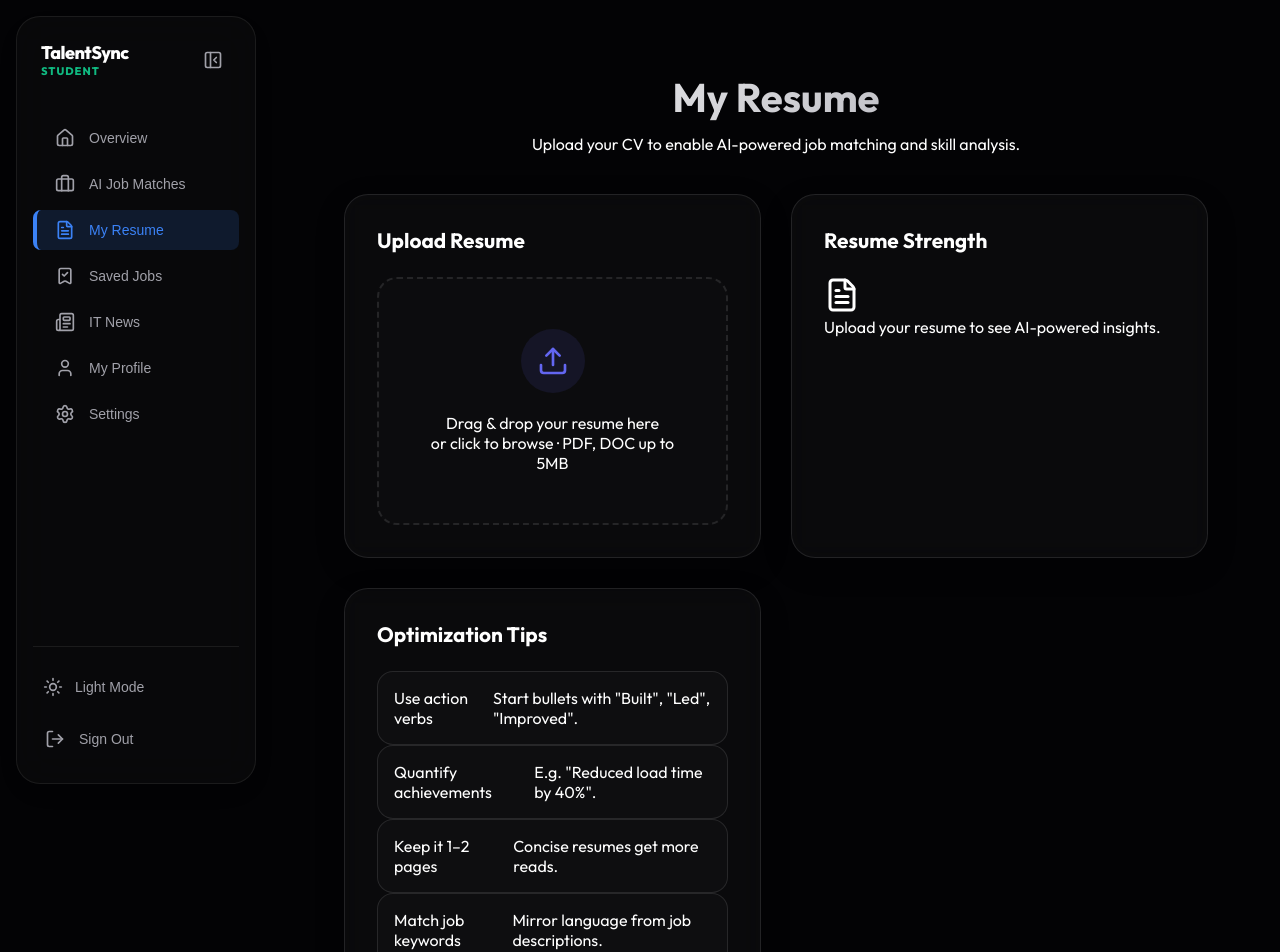
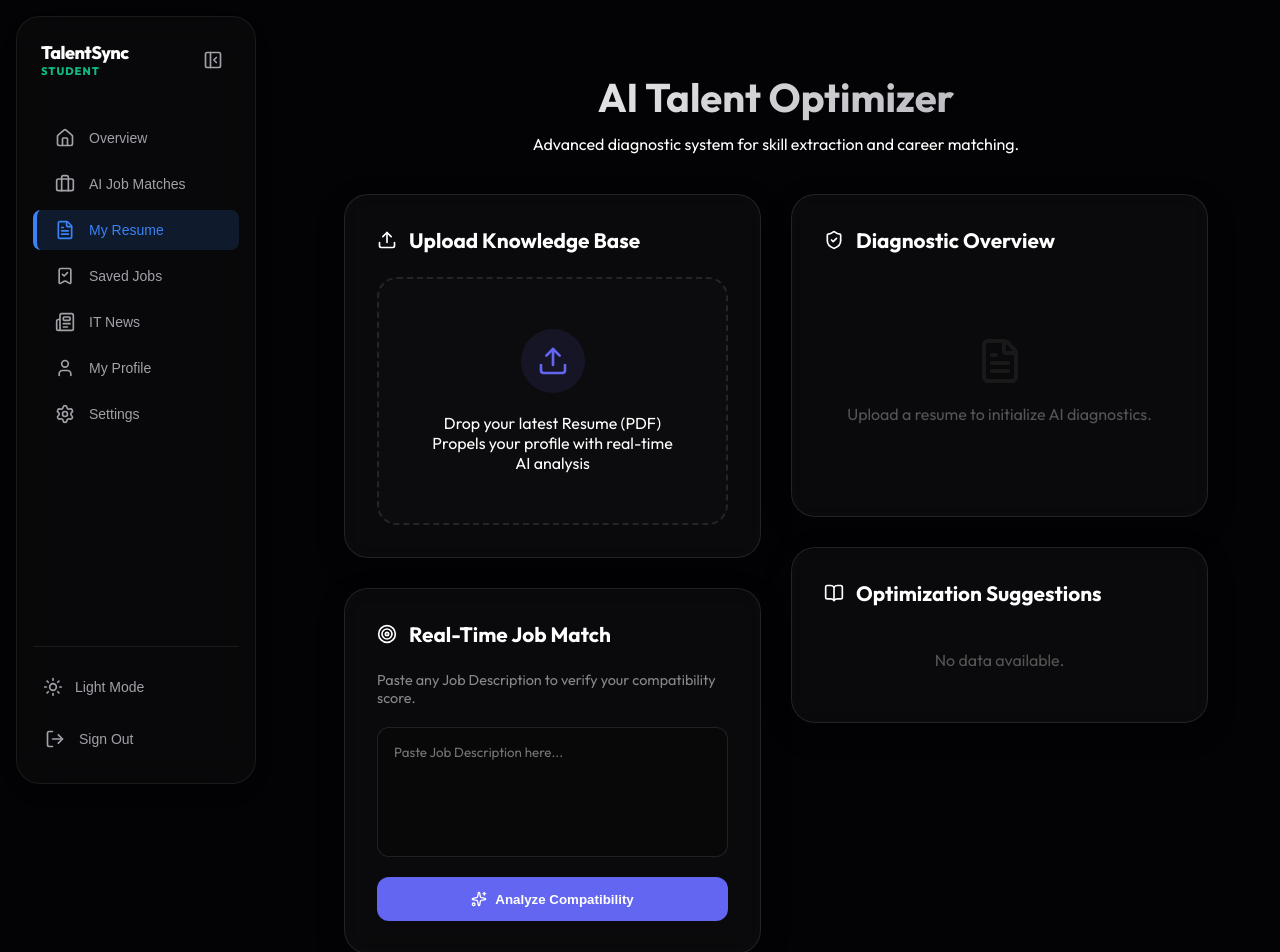
Before and after one commit to lalitkishore7/TalentSync, a React app in the folder frontend/: page /dashboard/student/resume in a window 1280 px wide. Shown: the top 952 px of the page. Built offline with nearby package versions, Linux system fonts and the light colour scheme; the HTML template or start-up script is replaced by a standard one; a web font is replaced by a local one.

Commit message:
feat(frontend): overhaul dashboard logic and implement JD Quick Matcher

```diff
--- a/frontend/src/pages/student/ResumeUpload.jsx
+++ b/frontend/src/pages/student/ResumeUpload.jsx
@@ -1,5 +1,10 @@
-import { useState, useRef } from 'react';
-import { Upload, FileText, X, Zap, CheckCircle } from 'lucide-react';
+import { useState, useRef, useEffect } from 'react';
+import {
+  Upload, FileText, X, Zap, CheckCircle,
+  Target, Sparkles, BookOpen, Search,
+  ArrowRight, ShieldCheck, ChevronRight
+} from 'lucide-react';
+import axios from 'axios';
 import './ResumeUpload.css';
 
 export default function ResumeUpload() {
@@ -9,6 +14,12 @@ export default function ResumeUpload() {
   const [loading, setLoading] = useState(false);
   const [analysis, setAnalysis] = useState(null);
   const [error, setError] = useState('');
+
+  // Quick Match State
+  const [jd, setJd] = useState('');
+  const [matching, setMatching] = useState(false);
+  const [matchResult, setMatchResult] = useState(null);
+
   const inputRef = useRef();
 
   const handleDrop = (e) => {
@@ -19,67 +30,100 @@ export default function ResumeUpload() {
   };
 
   const handleFile = async (f) => {
+    if (!f) return;
     setFile(f);
     setLoading(true);
     setParsed(false);
     setError('');
+    setMatchResult(null);
 
     const token = localStorage.getItem('token');
     const formData = new FormData();
     formData.append('file', f);
 
     try {
-      const response = await fetch('http://localhost:8001/api/resumes/upload', {
-        method: 'POST',
+      // Logic from your existing backend integration
+      const response = await axios.post('http://localhost:8001/api/resumes/upload', formData, {
         headers: {
-          'Authorization': `Bearer ${token}`
-        },
-        body: formData
+          'Authorization': `Bearer ${token}`,
+          'Content-Type': 'multipart/form-data'
+        }
       });
 
-      const data = await response.json();
-      if (!response.ok) {
-        throw new Error(data.message || 'Failed to upload resume');
-      }
-
-      // Real results from AI Microservice
-      const profile = data.analysis?.profile || {};
+      const profile = response.data.analysis?.profile || {};
       const detectedSkills = profile.skills || [];
 
-      // Calculate a semi-logical strength score based on data richness
+      const aiScore = profile.resume_strength;
       const baseScore = 60;
       const skillsBonus = Math.min(detectedSkills.length * 4, 30);
       const experienceBonus = profile.experience_level ? 10 : 0;
-      const finalScore = Math.min(baseScore + skillsBonus + experienceBonus, 98);
+      const heuristicScore = Math.min(baseScore + skillsBonus + experienceBonus, 98);
+
+      const finalScore = aiScore !== undefined && aiScore !== null ? aiScore : heuristicScore;
 
       setAnalysis({
         skills: detectedSkills,
         score: finalScore,
-        role: profile.role || 'Professional',
-        experience: profile.experience_level || 'General',
-        missing: profile.missing_skills || ['Cloud Architecture', 'System Design'] // Fallback missing skills suggestions
+        role: profile.role || 'Software Engineer',
+        experience: profile.experience_level || 'Mid-level',
+        tips: profile.tips || [
+          "Include outcome-based bullet points (e.g., 'Reduced latency by 20%')",
+          "Add specialized certifications or recent project tech stacks",
+          "Ensure consistent formatting for dates and locations"
+        ],
+        rawProfile: profile
       });
       setParsed(true);
     } catch (err) {
-      setError(err.message);
+      setError(err.response?.data?.message || err.message);
     } finally {
       setLoading(false);
     }
   };
 
-  const removeFile = () => { setFile(null); setParsed(false); setAnalysis(null); setError(''); };
+  const handleQuickMatch = async () => {
+    if (!jd || !analysis) return;
+    setMatching(true);
+    try {
+      const response = await axios.post('http://localhost:8000/match-jobs', {
+        candidate_skills: analysis.skills,
+        jobs: [{
+          id: 'manual',
+          skillsRequired: [], // Let the LLM/Semantic matcher handle it from description
+          description: jd
+        }]
+      });
+
+      if (response.data.success) {
+        setMatchResult(response.data.matches[0]);
+      }
+    } catch (err) {
+      console.error('Match failed:', err);
+    } finally {
+      setMatching(false);
+    }
+  };
+
+  const removeFile = () => {
+    setFile(null);
+    setParsed(false);
+    setAnalysis(null);
+    setError('');
+    setMatchResult(null);
+  };
 
   return (
     <div className="resume-page">
       <div className="resume-header">
-        <h1>My Resume</h1>
-        <p>Upload your CV to enable AI-powered job matching and skill analysis.</p>
+        <h1>AI Talent Optimizer</h1>
+        <p>Advanced diagnostic system for skill extraction and career matching.</p>
       </div>
 
       <div className="resume-grid">
-        {/* Upload Zone */}
+        {/* Left Column: Upload & Quick Match */}
+        <div className="column">
           <div className="resume-panel">
-          <h2>Upload Resume</h2>
+            <h2><Upload size={20} /> Upload Knowledge Base</h2>
             {!file ? (
               <div
                 className={`drop-zone ${dragging ? 'dragging' : ''}`}
@@ -88,88 +132,136 @@ export default function ResumeUpload() {
                 onDrop={handleDrop}
                 onClick={() => inputRef.current.click()}
               >
-              <input ref={inputRef} type="file" accept=".pdf,.doc,.docx" hidden onChange={e => handleFile(e.target.files[0])} />
+                <input ref={inputRef} type="file" accept=".pdf" hidden onChange={e => handleFile(e.target.files[0])} />
                 <div className="drop-icon"><Upload size={32} /></div>
-              <p>Drag & drop your resume here</p>
-              <span>or click to browse · PDF, DOC up to 5MB</span>
+                <p>Drop your latest Resume (PDF)</p>
+                <span>Propels your profile with real-time AI analysis</span>
               </div>
             ) : (
               <div className="file-preview">
-              <div className="file-info">
-                <FileText size={36} className="file-icon" />
+                <div className="file-info" style={{display: 'flex', alignItems: 'center', gap: '15px', background: 'rgba(255,255,255,0.02)', padding: '15px', borderRadius: '12px'}}>
+                  <FileText size={36} color="#6366f1" />
                   <div>
-                  <p className="file-name">{file.name}</p>
-                  <span className="file-size">{(file.size / 1024).toFixed(1)} KB</span>
+                    <p style={{fontWeight: 600, fontSize: '1rem'}}>{file.name}</p>
+                    <span style={{color: '#888', fontSize: '0.8rem'}}>{(file.size / 1024).toFixed(1)} KB</span>
                   </div>
+                  <button onClick={removeFile} style={{marginLeft: 'auto', background: 'none', border: 'none', color: '#888', cursor: 'pointer'}}><X size={18} /></button>
                 </div>
-              <button className="remove-btn" onClick={removeFile}><X size={16} /></button>
               </div>
             )}
 
             {loading && (
-            <div className="parsing-indicator">
+              <div style={{marginTop: '20px', display: 'flex', alignItems: 'center', gap: '12px', color: '#888'}}>
                 <div className="spinner" />
-              Analyzing your resume with AI...
+                <span style={{fontSize: '0.9rem'}}>Deciphering skills using Gemini LLM...</span>
               </div>
             )}
-          {error && <div style={{color: 'red', marginTop: '10px'}}>{error}</div>}
+            {error && <div style={{color: '#ef4444', marginTop: '15px', background: 'rgba(239, 68, 68, 0.1)', padding: '10px', borderRadius: '8px', fontSize: '0.9rem'}}>{error}</div>}
           </div>
 
-        {/* Analysis Panel */}
+          <div className="resume-panel" style={{marginTop: '30px'}}>
+            <h2><Target size={20} /> Real-Time Job Match</h2>
+            <p style={{color: '#888', fontSize: '0.9rem', marginBottom: '20px'}}>Paste any Job Description to verify your compatibility score.</p>
+            <textarea
+              className="jd-input"
+              rows="6"
+              placeholder="Paste Job Description here..."
+              value={jd}
+              onChange={e => setJd(e.target.value)}
+              disabled={!parsed}
+            />
+            <button
+              className="match-action-btn"
+              disabled={!jd || !parsed || matching}
+              onClick={handleQuickMatch}
+            >
+              {matching ? <div className="spinner" /> : <><Sparkles size={16} /> Analyze Compatibility</>}
+            </button>
+
+            {matchResult && (
+              <div className="match-result-overlay">
+                <div style={{display: 'flex', justifyContent: 'space-between', alignItems: 'center'}}>
+                  <span style={{fontWeight: 600}}>AI Match Score:</span>
+                  <span style={{fontSize: '1.5rem', fontWeight: 800, color: matchResult.score > 75 ? '#10b981' : '#f59e0b'}}>{matchResult.score}%</span>
+                </div>
+                <div style={{marginTop: '10px', height: '8px', background: 'rgba(255,255,255,0.1)', borderRadius: '4px', overflow: 'hidden'}}>
+                   <div style={{width: `${matchResult.score}%`, height: '100%', background: matchResult.score > 75 ? '#10b981' : '#f59e0b', transition: 'width 1s cubic-bezier(0.4, 0, 0.2, 1)'}}></div>
+                </div>
+              </div>
+            )}
+          </div>
+        </div>
+
+        {/* Right Column: AI Insights */}
+        <div className="column">
           <div className="resume-panel">
-          <h2>Resume Strength</h2>
+            <h2><ShieldCheck size={20} /> Diagnostic Overview</h2>
             {parsed && analysis ? (
-            <>
+              <div className="score-container">
                 <div className="strength-ring-wrap">
                   <svg viewBox="0 0 120 120" className="strength-ring">
-                  <circle cx="60" cy="60" r="50" className="ring-bg" />
-                  <circle cx="60" cy="60" r="50" className="ring-fill" strokeDasharray={`${(analysis.score / 100) * 314} 314`} />
+                    <defs>
+                      <linearGradient id="scoreGradient" x1="0%" y1="0%" x2="100%" y2="0%">
+                        <stop offset="0%" stopColor="#6366f1" />
+                        <stop offset="100%" stopColor="#a78bfa" />
+                      </linearGradient>
+                    </defs>
+                    <circle cx="60" cy="60" r="54" className="ring-bg" />
+                    <circle
+                      cx="60" cy="60" r="54"
+                      className="ring-fill"
+                      strokeDasharray={`${(analysis.score / 100) * 339} 339`}
+                    />
                   </svg>
-                <div className="ring-center"><span>{analysis.score}</span><small>/ 100</small></div>
+                  <div className="ring-center">
+                    <span>{analysis.score}</span>
+                    <small style={{color: '#888', fontWeight: 500}}>AI INDEX</small>
+                  </div>
                 </div>
 
-              <div className="skills-section">
-                <h3><Zap size={14} /> Detected Skills</h3>
+                <div style={{textAlign: 'center', marginTop: '10px'}}>
+                   <div style={{fontSize: '1.2rem', fontWeight: 700}}>{analysis.role}</div>
+                   <div style={{color: '#888', fontSize: '0.9rem'}}>{analysis.experience} Profile</div>
+                </div>
+
+                <div className="skills-section" style={{width: '100%'}}>
+                  <h3 style={{fontSize: '1rem', fontWeight: 600, display: 'flex', alignItems: 'center', gap: '8px', marginBottom: '15px'}}>
+                    <Zap size={14} color="#10b981" /> Extracted Skill Intelligence
+                  </h3>
                   <div className="skills-grid">
-                  {analysis.skills.map(s => (
-                    <span key={s} className="skill-chip detected"><CheckCircle size={11} /> {s}</span>
+                    {analysis.skills.map((s, i) => (
+                      <span key={i} className="skill-chip detected">
+                        <CheckCircle size={12} /> {s}
+                      </span>
                     ))}
                   </div>
                 </div>
-
-              <div className="skills-section">
-                <h3>Recommended to Add</h3>
-                <div className="skills-grid">
-                  {analysis.missing && analysis.missing.map(s => (
-                    <span key={s} className="skill-chip missing">+ {s}</span>
-                  ))}
               </div>
-              </div>
-            </>
             ) : (
-            <div className="empty-analysis">
-              <FileText size={36} />
-              <p>Upload your resume to see AI-powered insights.</p>
+              <div style={{textAlign: 'center', padding: '60px 0', color: '#555'}}>
+                 <FileText size={48} style={{opacity: 0.2, marginBottom: '15px'}} />
+                 <p>Upload a resume to initialize AI diagnostics.</p>
               </div>
             )}
           </div>
 
-        {/* Tips Panel */}
-        <div className="resume-panel tips-panel">
-          <h2>Optimization Tips</h2>
-          <div className="tips-list">
-            {[
-              { tip: 'Use action verbs', detail: 'Start bullets with "Built", "Led", "Improved".' },
-              { tip: 'Quantify achievements', detail: 'E.g. "Reduced load time by 40%".' },
-              { tip: 'Keep it 1–2 pages', detail: 'Concise resumes get more reads.' },
-              { tip: 'Match job keywords', detail: 'Mirror language from job descriptions.' },
-              { tip: 'List tools & technologies', detail: 'Include specific frameworks and libraries.' },
-            ].map(({ tip, detail }) => (
-              <div key={tip} className="tip-card">
-                <div className="tip-title">{tip}</div>
-                <div className="tip-detail">{detail}</div>
+          <div className="resume-panel" style={{marginTop: '30px'}}>
+             <h2><BookOpen size={20} /> Optimization Suggestions</h2>
+             {parsed && analysis ? (
+               <div className="tips-grid">
+                 {analysis.tips.map((tip, i) => (
+                   <div key={i} className="tip-card">
+                      <div className="tip-icon"><ChevronRight size={16} /></div>
+                      <div className="tip-content">
+                        <h4>Recommendation #{i+1}</h4>
+                        <p>{tip}</p>
+                      </div>
                    </div>
                  ))}
+               </div>
+             ) : (
+               <p style={{color: '#555', textAlign: 'center', padding: '20px'}}>No data available.</p>
+             )}
           </div>
         </div>
       </div>
```
Lines whose indentation alone changed are shown as unchanged.
